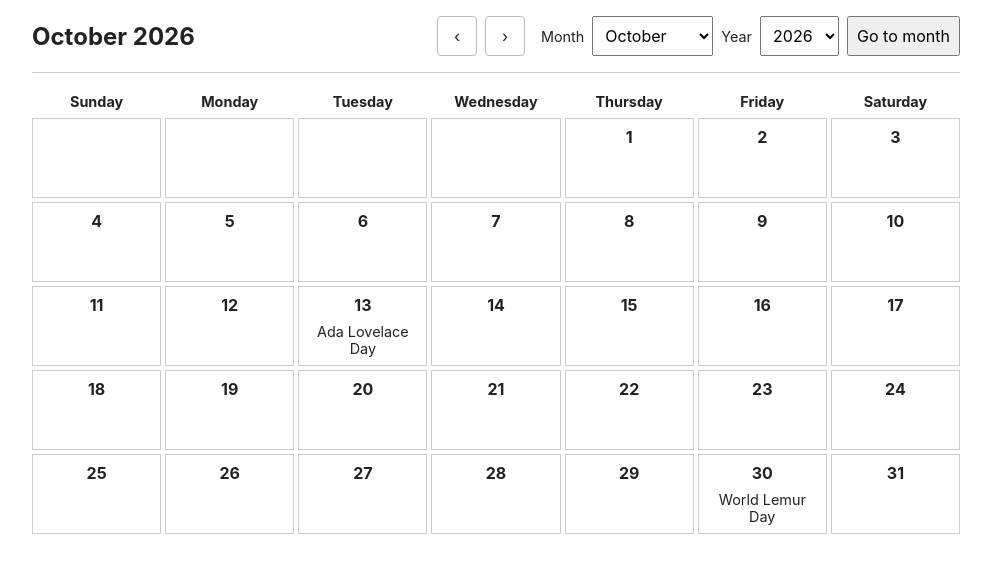
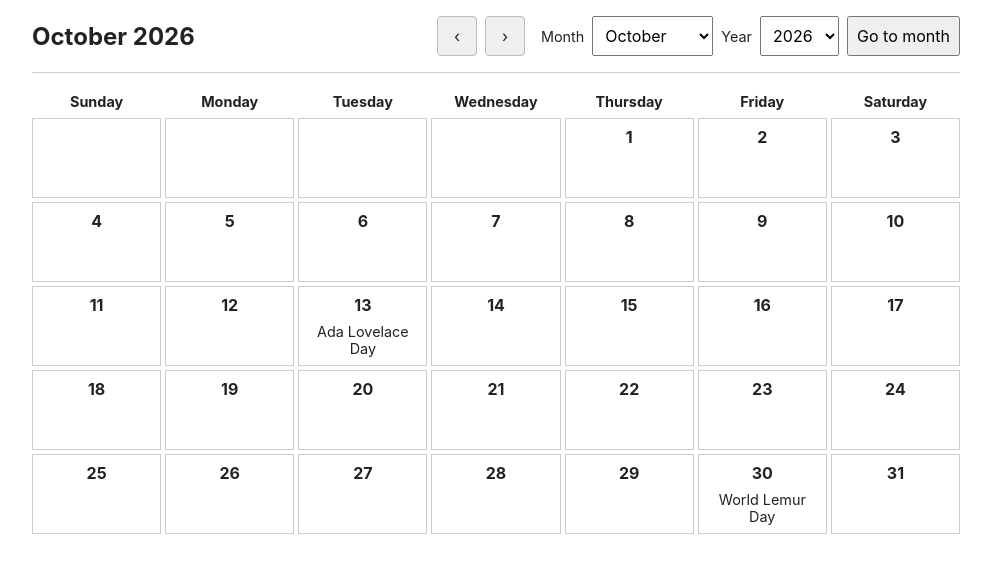
Before and after one commit to Vitalii-code/Project-Days-Calendar, a website with bundled scripts: page index.html in a window 1280 px wide. Shown: the whole page, without its empty margins (144-1135 px from the left). Built offline with nearby package versions, Linux system fonts and the light colour scheme.

Commit message:
Make buttons the same color

```diff
--- a/css/style.css
+++ b/css/style.css
@@ -95,14 +95,9 @@ button {
   font-size: inherit;
   line-height: 1;
   color: #222;
-  background: #fff;
   border: 1px solid #bbb;
   border-radius: 0.25rem;
   cursor: pointer;
-}
-
-#calendar-controls button:hover {
-  background: #f2f2f2;
 }
 
 @media (max-width: 600px) {
```
